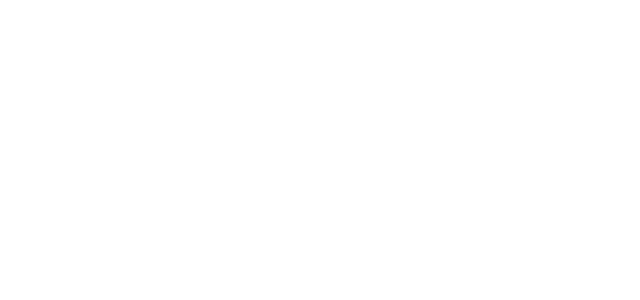
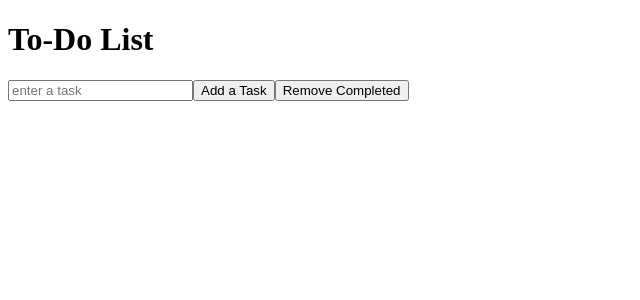
Before and after one commit to LakeishaMcCree/todo-with-timer, a React (Create React App) app: page / in a window 1280 px wide. Shown: the top 300 px of the page, without its empty margins (0-640 px from the left). Built offline with nearby package versions, Linux system fonts and the light colour scheme.

Commit message:
rendered components and passed props

```diff
--- a/src/App.js
+++ b/src/App.js
@@ -1,4 +1,6 @@
 import React, { Component } from 'react'
+import TodoForm from './components/TodoComponents/TodoForm';
+import TodoList from './components/TodoComponents/TodoList';
 
 class App extends Component {
   constructor(props) {
@@ -16,8 +18,11 @@ class App extends Component {
   render() {
     return (
       <div className="App">
-
-
+        <h1>To-Do List</h1>
+        <TodoList
+          todos={this.state.todos}/>
+        <TodoForm
+          todos={this.state.todos}/>
       </div>
     )
   }
```
